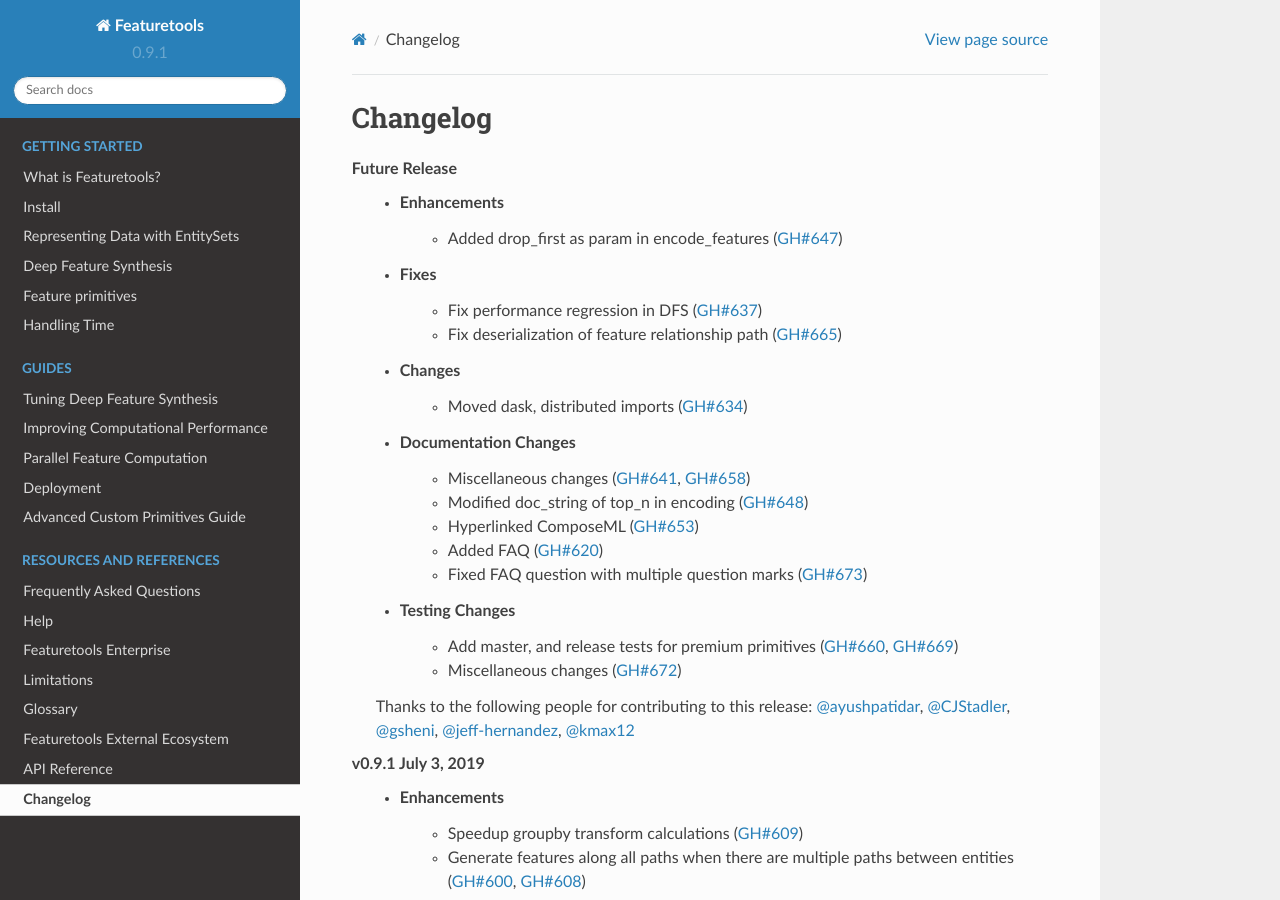
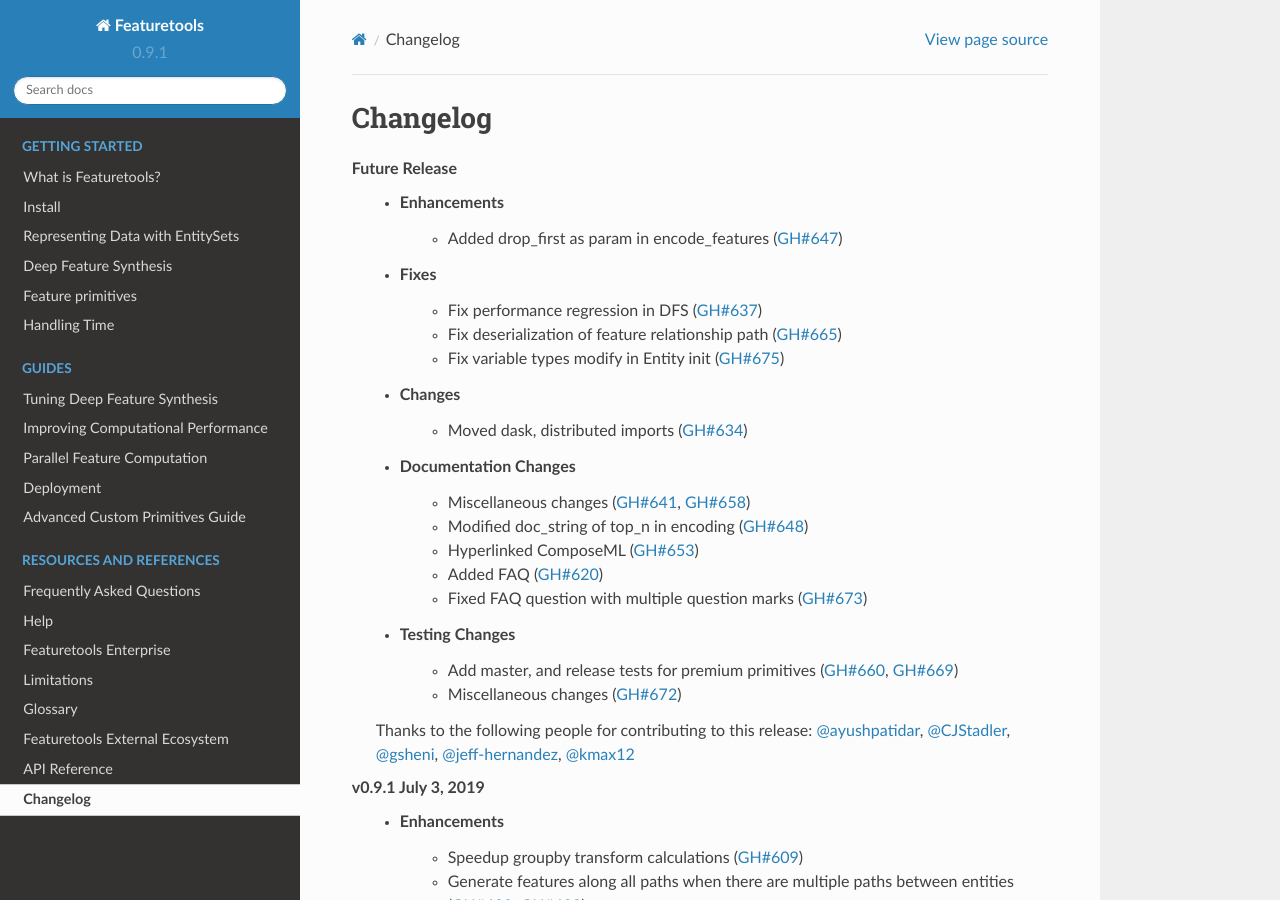
Before and after one commit to alteryx/featuretools, a Sphinx documentation site: the page built from docs/source/changelog.rst, in a window 1280 px wide and 900 px high. Built offline with Sphinx 7.4.7 and the Read the Docs theme 2.0.0, drawn with Linux system fonts in a browser that asks for light colours; pages that are not in the unit, such as notebooks, are missing from menus.

Commit message:
modify changelog

```diff
--- a/docs/source/changelog.rst
+++ b/docs/source/changelog.rst
@@ -8,6 +8,7 @@
     * Fixes
         * Fix performance regression in DFS (:pr:`637`)
         * Fix deserialization of feature relationship path (:pr:`665`)
+        * Fix variable types modify in Entity init (:pr:`675`)
     * Changes
         * Moved dask, distributed imports (:pr:`634`)
     * Documentation Changes
```
